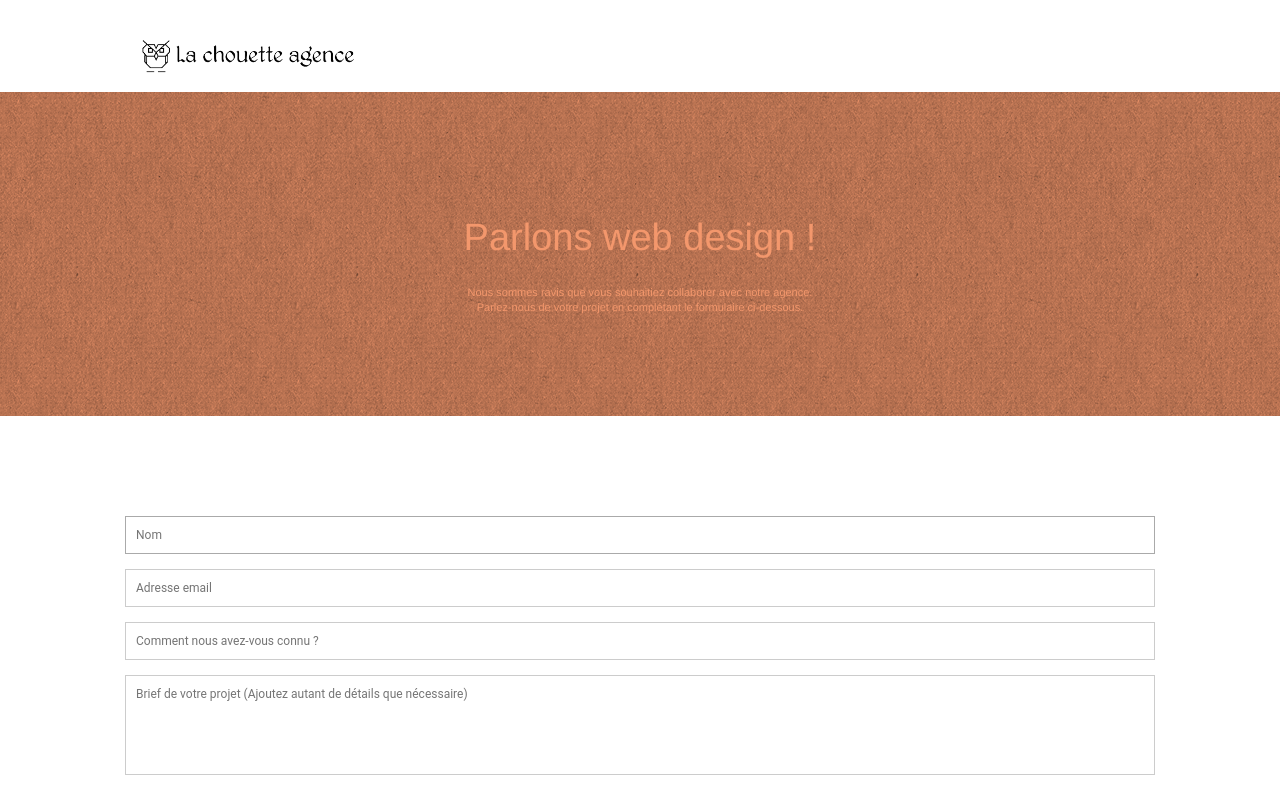
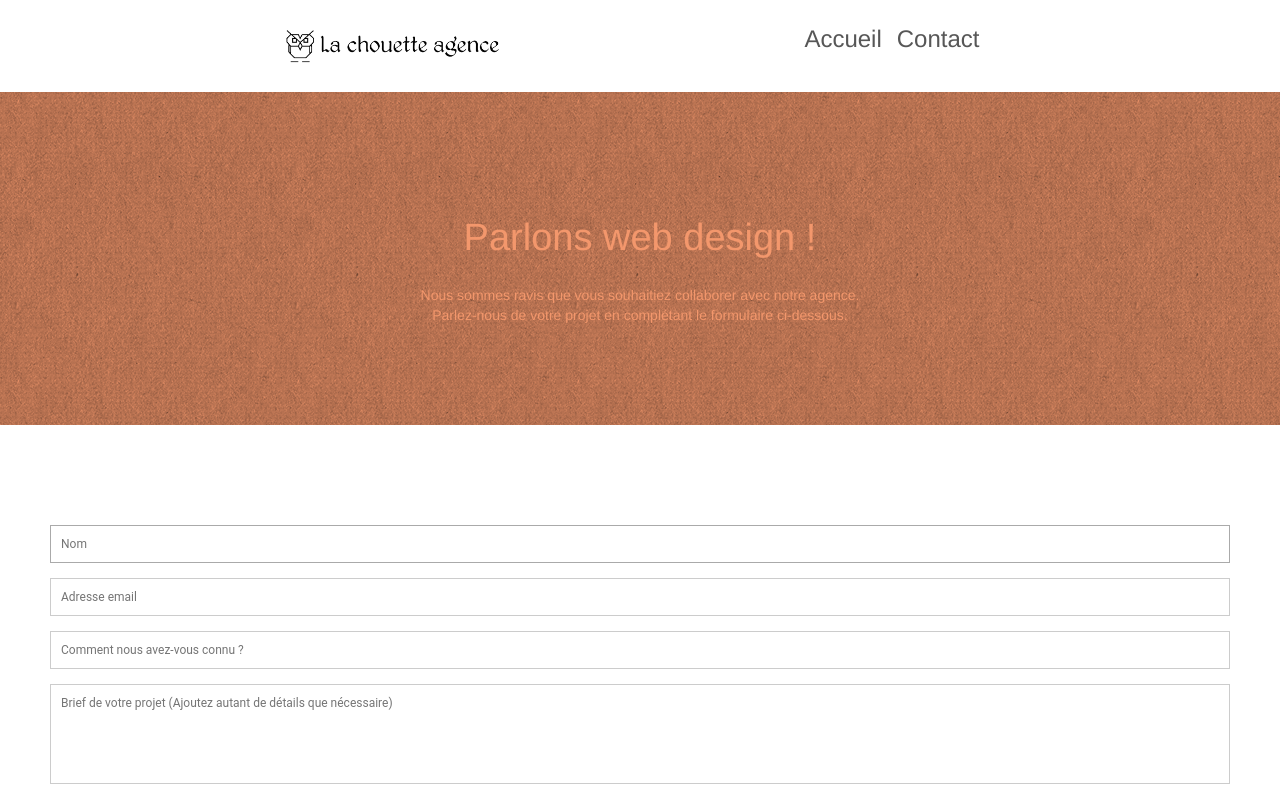
Before and after one commit to Jysai/JeanClaudeLIMOUSIN_4_03062021, a plain HTML site: page contact.html in a window 1280 px wide. Shown: the top 792 px of the page. Drawn offline with Linux system fonts and the light colour scheme.

Commit message:
ajout du flex pour la navbar

```diff
--- a/style.css
+++ b/style.css
@@ -2,14 +2,15 @@
     -webkit-box-sizing: border-box;
     -moz-box-sizing: border-box;
     box-sizing: border-box;
+
 }
 
 html {
     font-family: sans-serif;
     -webkit-text-size-adjust: 100%;
     -ms-text-size-adjust: 100%;
-    font-size: 10px;
     -webkit-tap-highlight-color: rgba(0, 0, 0, 0);
+    min-width: 480px;
 }
 
 body {
@@ -24,6 +25,7 @@ body {
     line-height: 1.42857143;
     color: #333;
     font-display: swap;
+
 }
 
 @font-face {
@@ -135,12 +137,9 @@ a:focus,
 a:hover {
     color: #23527c;
     text-decoration: underline;
+    cursor: pointer;
 }
 
-a:hover {
-    text-decoration: none;
-    cursor: pointer;
-}
 
 .bloc {
     width: 100%;
@@ -217,10 +216,13 @@ a:hover {
     color: rgba(0, 0, 0, 0.7);
 }
 
+
+
+
+
 .d-bloc .panel .a-btn,
 .l-bloc .a-btn,
-.l-bloc .navbar a,
-.l-bloc .navbar-brand,
+
 .l-bloc a .icon-sm,
 .l-bloc a .icon-md,
 .l-bloc a .icon-lg,
@@ -237,8 +239,7 @@ a:hover {
 
 .d-bloc .panel .a-btn:hover,
 .l-bloc .a-btn:hover,
-.l-bloc .navbar a:hover,
-.l-bloc .navbar-brand:hover,
+
 .l-bloc a:hover .icon-sm,
 .l-bloc a:hover .icon-md,
 .l-bloc a:hover .icon-lg,
@@ -282,10 +283,7 @@ a:hover {
     margin-top: 80px;
 }
 
-.row {
-    margin-right: -15px;
-    margin-left: -15px;
-}
+
 
 .row-no-gutters {
     margin-right: 0;
@@ -303,7 +301,8 @@ a:hover {
 }
 
 .navbar {
-    position: relative;
+  display: flex;
+  justify-content: space-between;
     min-height: 50px;
     margin-bottom: 20px;
     border: 1px solid transparent;
@@ -322,16 +321,20 @@ a:hover {
 }
 
 .navbar-brand {
-    float: left;
+    display: flex;
+    align-items: center;
+    align-self: center;
     height: 50px;
-    padding: 15px 15px;
+
     font-size: 18px;
     line-height: 20px;
 }
 
-.navbar-brand > img {
-    display: block;
+.img-nav
+{
+    width: 250px;
 }
+
 
 
 .img-responsive
@@ -402,9 +405,13 @@ button {
     border-radius: 40px;
 }
 
-.collapse {
-    display: none;
+li{
+    margin-left: 15px;
 }
+
+
+
+
 
 .btn-clean {
     border: 1px solid rgba(0, 0, 0, 0.08);
@@ -454,14 +461,16 @@ ol,
 ul {
     margin-top: 0;
     margin-bottom: 10px;
+    list-style-type: none;
+    text-decoration: none;
+
 }
 
 .container {
-    max-width: 1000px;
+
     padding-right: 15px;
     padding-left: 15px;
-    margin-right: auto;
-    margin-left: auto;
+
 }
 
 .hero-bloc-text {
@@ -469,7 +478,7 @@ ul {
 }
 
 p {
-    font-size: 11px;
+    font-size: 14px;
     margin: 0 0 10px;
 }
 
@@ -588,6 +597,8 @@ h3 {
     text-decoration: underline !important;
 }
 
+
+
 .bgc-white {
     background-color: #ffffff;
 }
@@ -639,6 +650,13 @@ h3 {
     background-image: url("img/image-de-presentation.webp");
 }
 
+.site-navigation
+{
+    font-size: 24px;
+    font-weight: bold;
+    display: flex;
+    flex-wrap: wrap;
+}
 
 
 .col-md-8,
@@ -659,25 +677,17 @@ h3 {
 
 
 .col-xs-12 {
-    float: left;
-}
-
-.col-xs-12 {
     width: 100%;
 }
 
-.container-fluid:after,
-.container-fluid:before,
-.container:after,
-.container:before,
+
 .nav:after,
 .nav:before,
 .navbar-collapse:after,
 .navbar-collapse:before,
 .navbar-header:after,
 .navbar-header:before,
-.navbar:after,
-.navbar:before,
+
 .row:after,
 .row:before {
     display: table;
```
Also changed, not shown: index.html (+12 -41 lines).
